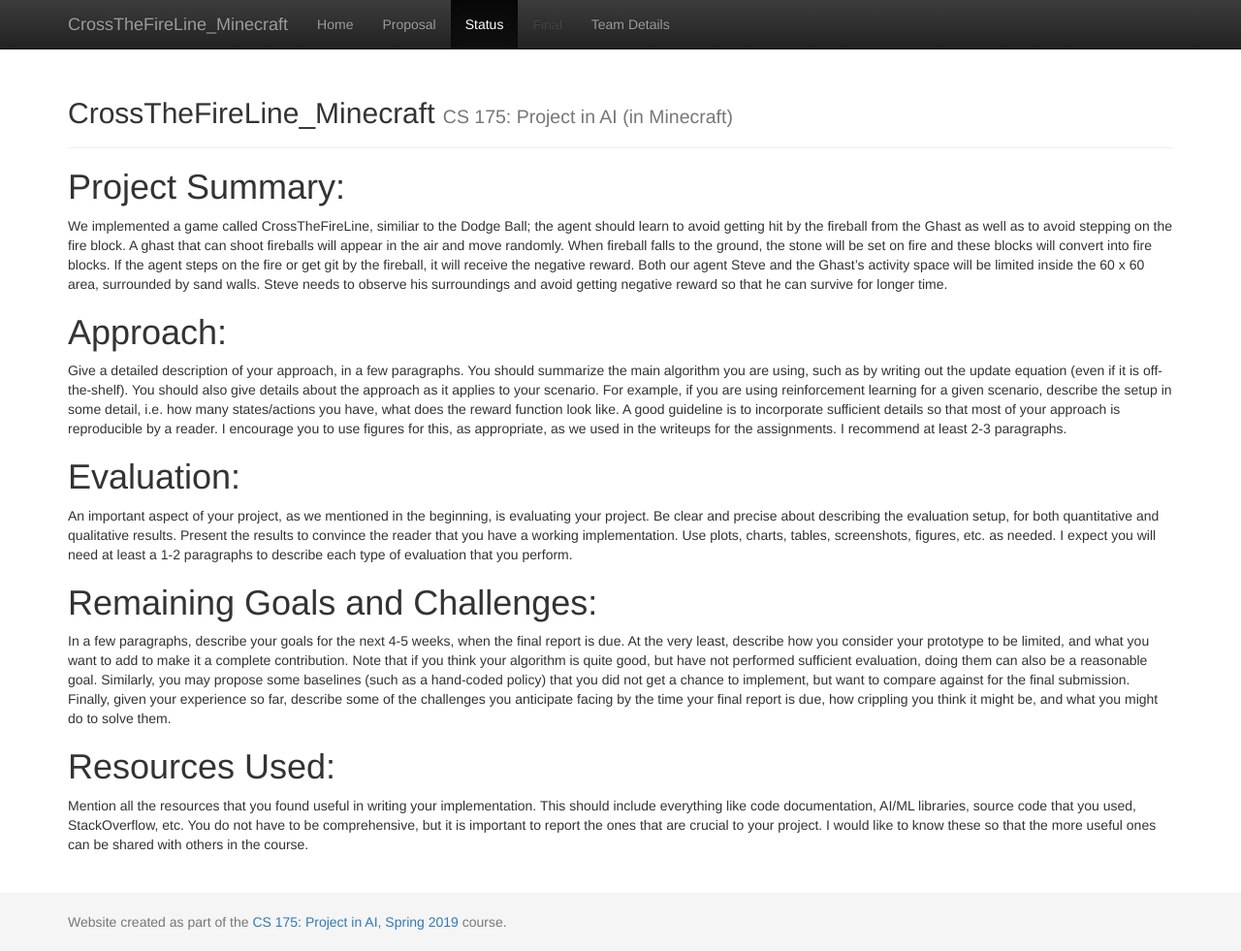
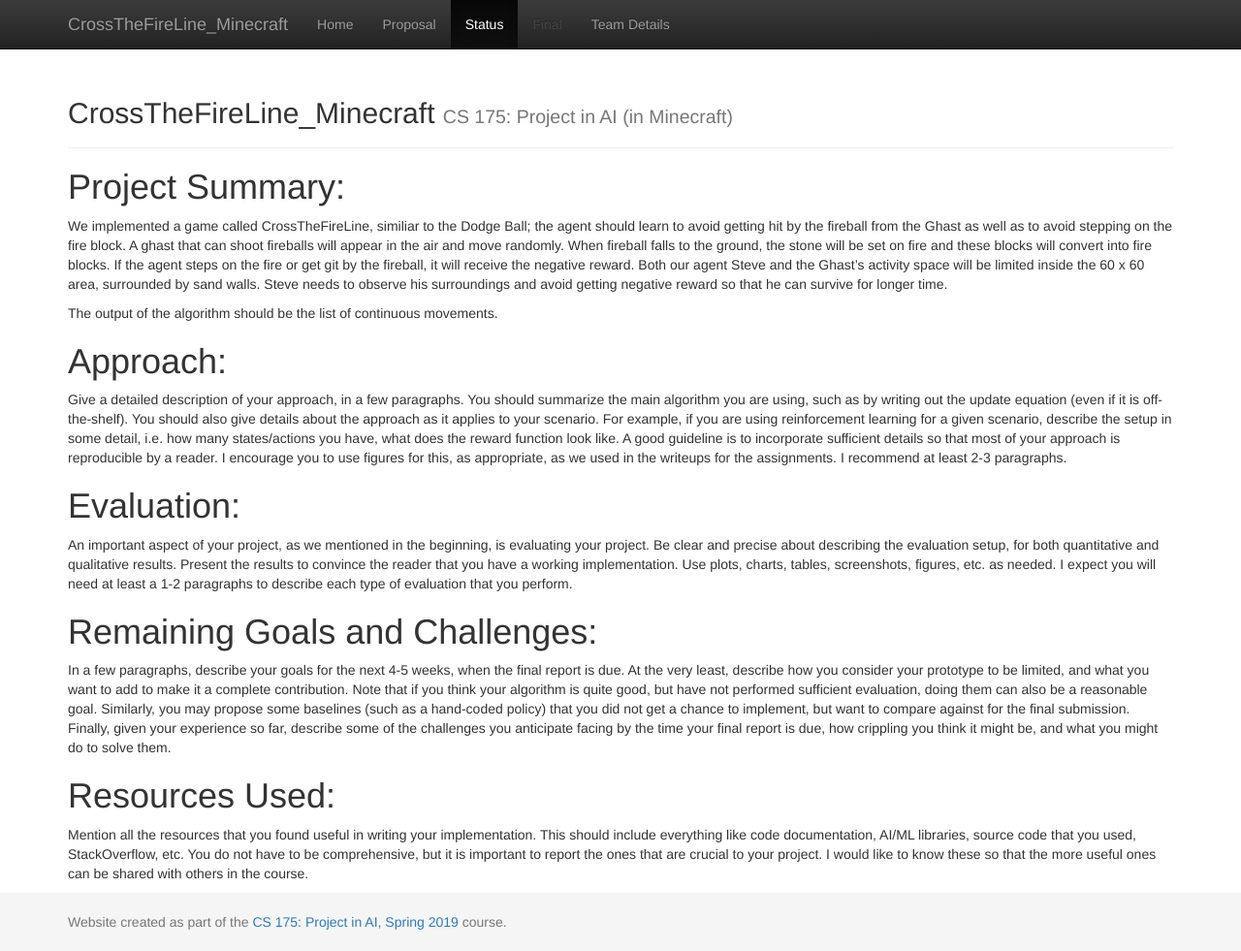
Before and after one commit to Chilly712/CrossTheFireLine_Minecraft, a Jekyll site: the page built from docs/status.md, in a window 1280 px wide and 981 px high. Shown: the whole window at 97% size. Built offline with Jekyll 4.4.1, drawn with Linux system fonts in a browser that asks for light colours.

Commit message:
Update status.md

```diff
--- a/docs/status.md
+++ b/docs/status.md
@@ -5,6 +5,8 @@
 
 # Project Summary:
   We implemented a game called CrossTheFireLine, similiar to the Dodge Ball; the agent should learn to avoid getting hit by the fireball from the Ghast as well as  to avoid stepping on the fire block. A ghast that can shoot fireballs will appear in the air and move randomly. When fireball falls to the ground, the stone will be set on fire and these blocks will convert into fire blocks. If the agent steps on the fire or get git by the fireball, it will receive the negative reward. Both our agent Steve and the Ghast's activity space will be limited inside the 60 x 60 area, surrounded by sand walls. Steve needs to observe his surroundings and avoid getting negative reward so that he can survive for longer time.
+
+  The output of the algorithm should be the list of continuous movements.
 
 # Approach:
   Give a detailed description of your approach, in a few paragraphs. You should summarize the main algorithm you are using, such as by writing out the update equation (even if it is off-the-shelf). You should also give details about the approach as it applies to your scenario. For example, if you are using reinforcement learning for a given scenario, describe the setup in some detail, i.e. how many states/actions you have, what does the reward function look like. A good guideline is to incorporate sufficient details so that most of your approach is reproducible by a reader. I encourage you to use figures for this, as appropriate, as we used in the writeups for the assignments. I recommend at least 2-3 paragraphs.
```
